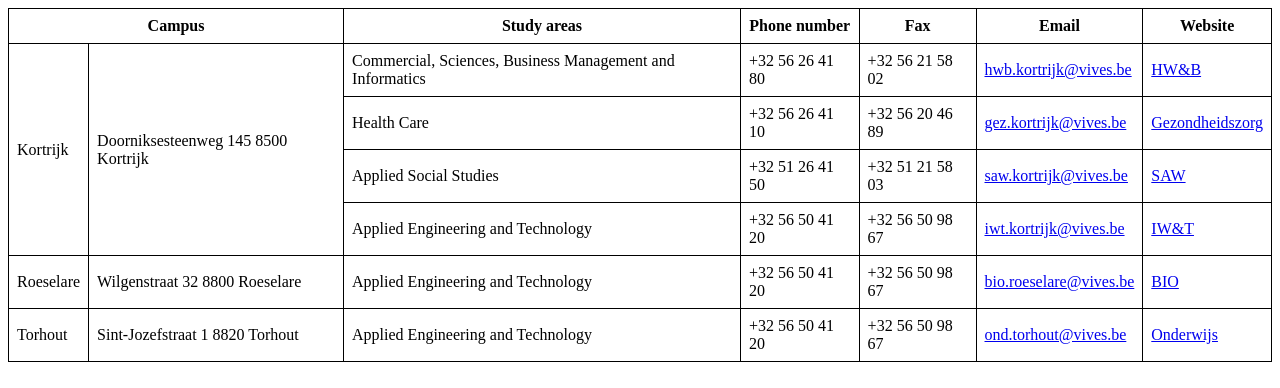
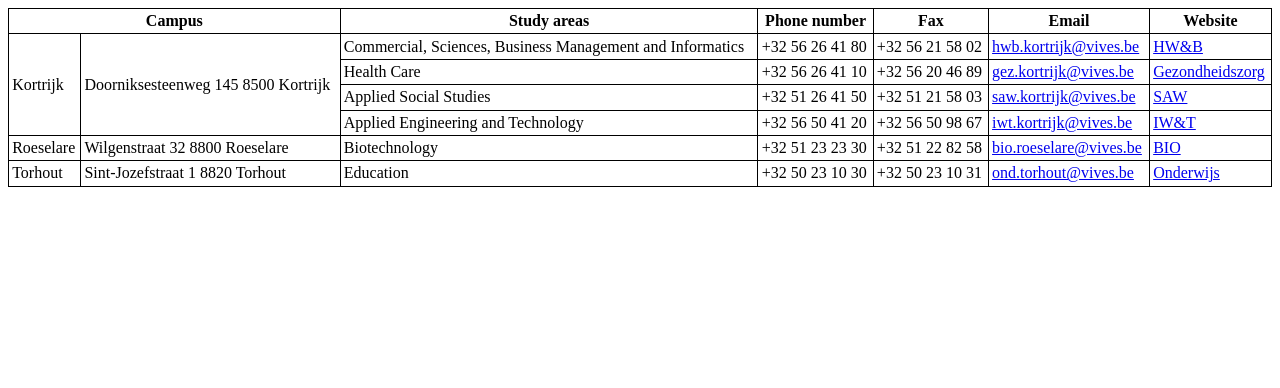
Before and after one commit to DaniilSsv/DaniilSsv.github.io, a plain HTML site: page Labo3/opdracht contact informatie/index.html in a window 1280 px wide. Drawn offline with Linux system fonts and the light colour scheme; files that its build step writes are made by us from their sources.

Commit message:
afgewerkt opdr contact informatie assignment

```diff
--- a/Labo3/opdracht opleidingsaanbod/CSS.css
+++ b/Labo3/opdracht contact informatie/CSS.css
@@ -1,7 +1,7 @@
 table, th, td {
     border: 1px solid black;
     border-collapse: collapse;
-    padding: 0.5rem;
+    padding: 0.2rem;
 }
 table {
     width: 100%;
--- a/Labo3/opdracht contact informatie/index.html
+++ b/Labo3/opdracht contact informatie/index.html
@@ -48,18 +48,18 @@
   <tr>
     <td>Roeselare</td>
     <td>Wilgenstraat 32 8800 Roeselare</td>
-    <td>Applied Engineering and Technology</td>
-    <td>+32 56 50 41 20</td>
-    <td>+32 56 50 98 67</td>
+    <td>Biotechnology</td>
+    <td>+32 51 23 23 30</td>
+    <td>+32 51 22 82 58</td>
     <td><a href="mailto:bio.roeselare@vives.be">bio.roeselare@vives.be</a></td>
     <td><a href="#">BIO</a></td>
   </tr>
   <tr>
     <td>Torhout</td>
     <td>Sint-Jozefstraat 1 8820 Torhout</td>
-    <td>Applied Engineering and Technology</td>
-    <td>+32 56 50 41 20</td>
-    <td>+32 56 50 98 67</td>
+    <td>Education</td>
+    <td>+32 50 23 10 30</td>
+    <td>+32 50 23 10 31</td>
     <td><a href="mailto:ond.torhout@vives.be">ond.torhout@vives.be</a></td>
     <td><a href="#">Onderwijs</a></td>
   </tr>
```
